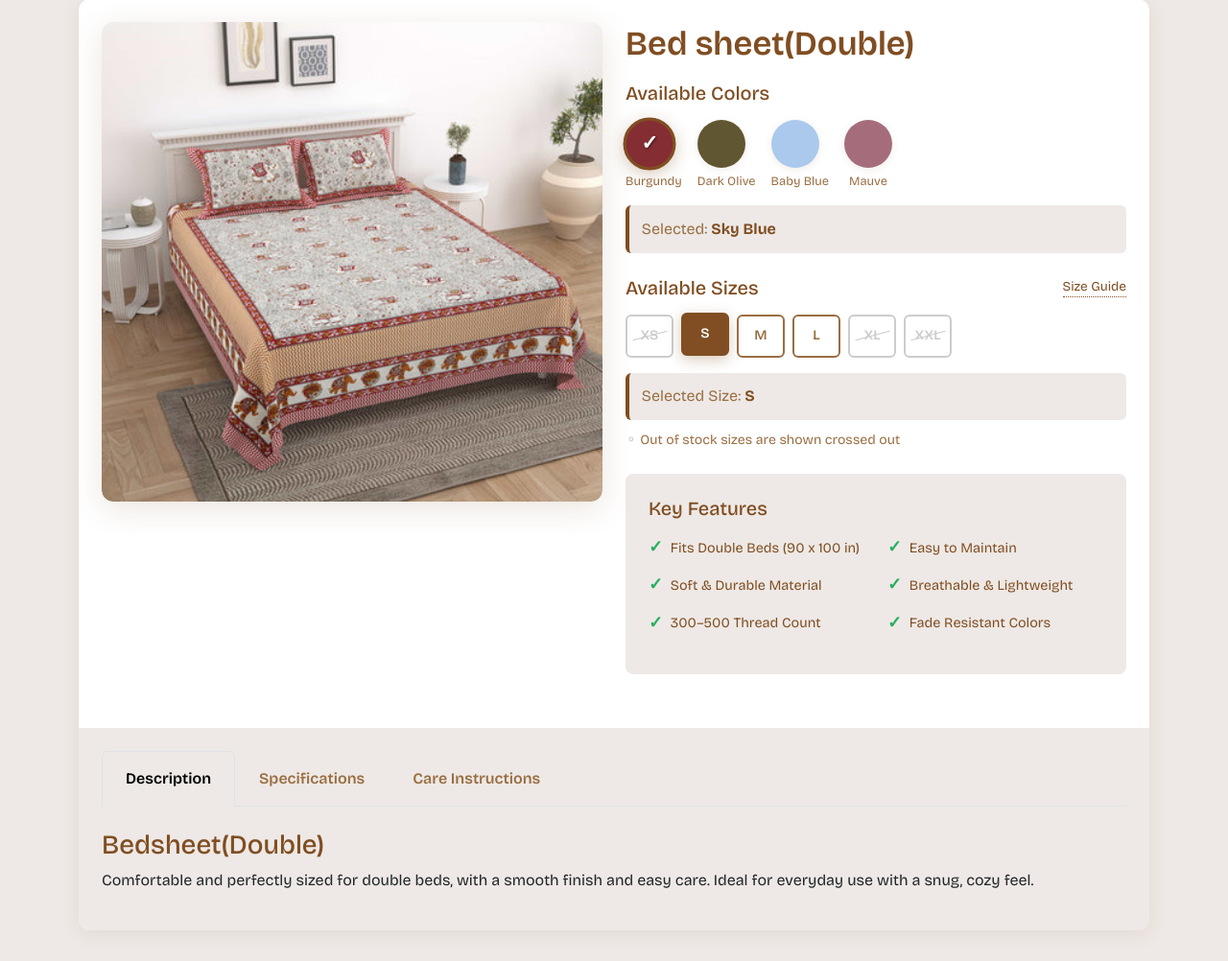
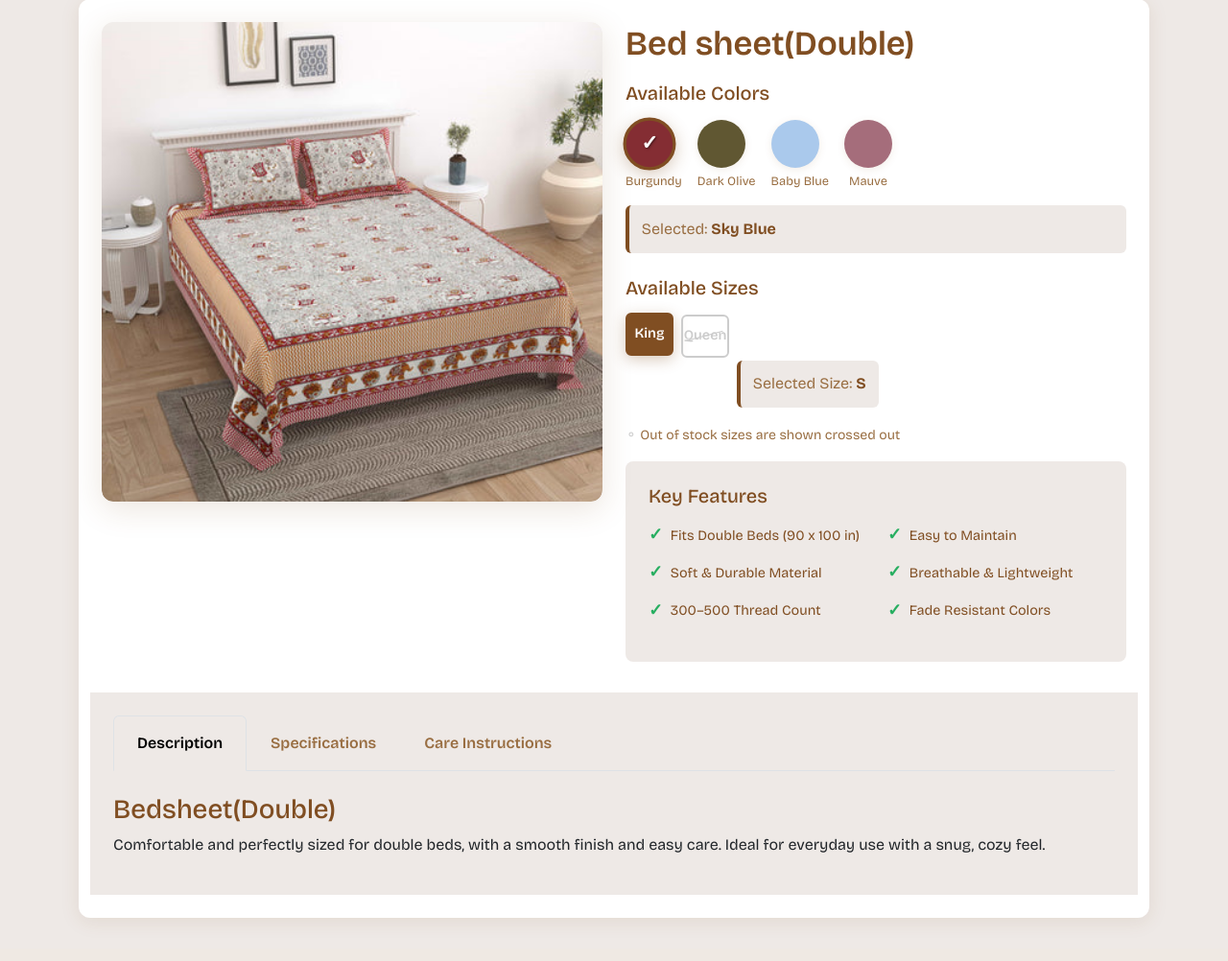
Before and after one commit to MinTkyaw/Product_show_project, a PHP site: page /doubleBedsheet.php in a window 1280 px wide. Shown: the part 105-1107 px from the top of the page at 96% size. After the commit the page ends 1062 px from the top, so only its background shows below. Run offline with PHP 8.4, Linux system fonts and the light colour scheme; some libraries are stand-ins or nearby versions.

Commit message:
file name and link changes

```diff
--- a/blanket.php
+++ b/blanket.php
@@ -170,13 +170,14 @@
                 class="d-flex justify-content-between align-items-center mb-3"
               >
                 <h5 class="text-primary-custom mb-0">Available Sizes</h5>
-                <a
+                <!-- sizeguide -->
+                <!-- <a
                   href="#"
                   class="size-guide-link"
                   data-bs-toggle="modal"
                   data-bs-target="#sizeGuideModal"
                   >Size Guide</a
-                >
+                > -->
               </div>
               <div class="size-options d-flex gap-2 flex-wrap">
                 <button
--- a/cushion.php
+++ b/cushion.php
@@ -171,13 +171,14 @@
                 class="d-flex justify-content-between align-items-center mb-3"
               >
                 <h5 class="text-primary-custom mb-0">Available Sizes</h5>
-                <a
+                <!-- sizeguide -->
+                <!-- <a
                   href="#"
                   class="size-guide-link"
                   data-bs-toggle="modal"
                   data-bs-target="#sizeGuideModal"
                   >Size Guide</a
-                >
+                > -->
               </div>
               <div class="size-options d-flex gap-2 flex-wrap">
                 <button
--- a/doubleBedsheet.php
+++ b/doubleBedsheet.php
@@ -171,29 +171,31 @@
                 class="d-flex justify-content-between align-items-center mb-3"
               >
                 <h5 class="text-primary-custom mb-0">Available Sizes</h5>
-                <a
+                <!-- sizeguide -->
+                <!-- <a
                   href="#"
                   class="size-guide-link"
                   data-bs-toggle="modal"
                   data-bs-target="#sizeGuideModal"
                   >Size Guide</a
-                >
+                > -->
               </div>
               <div class="size-options d-flex gap-2 flex-wrap">
-                <button
+              <!-- Size-XS   -->
+              <!-- <button
                   class="size-option out-of-stock"
                   data-size="XS"
                   title="Extra Small - Out of Stock"
                 >
                   XS
+                </button> -->
+                <button class="size-option active" data-size="King" title="King">
+                  King
                 </button>
-                <button class="size-option active" data-size="S" title="Small">
-                  S
+                <button class="size-option out-of-stock" data-size="Queen" title="Queen - Out of Stock">
+                  Queen
                 </button>
-                <button class="size-option" data-size="M" title="Medium">
-                  M
-                </button>
-                <button class="size-option" data-size="L" title="Large">
+                <!-- <button class="size-option" data-size="L" title="Large">
                   L
                 </button>
                 <button
@@ -212,8 +214,8 @@
                 >
                   XXL
                 </button>
-              </div>
-              <div class="selected-size mt-3">
+              </div> -->
+              <div class="selected-size mt-5">
                 <span class="text-tertiary-custom">Selected Size: </span>
                 <span class="text-primary-custom fw-bold" id="selectedSize"
                   >S</span
--- a/kingBedsheet.php
+++ b/kingBedsheet.php
@@ -171,13 +171,14 @@
                 class="d-flex justify-content-between align-items-center mb-3"
               >
                 <h5 class="text-primary-custom mb-0">Available Sizes</h5>
-                <a
+
+                <!-- sizeguide --><!-- <a
                   href="#"
                   class="size-guide-link"
                   data-bs-toggle="modal"
                   data-bs-target="#sizeGuideModal"
                   >Size Guide</a
-                >
+                > -->
               </div>
               <div class="size-options d-flex gap-2 flex-wrap">
                 <button
--- a/product.php
+++ b/product.php
@@ -225,7 +225,7 @@
           </div>
         </a>
         <a
-          href="kingBedsheet.php"
+          href="doubleBedsheet.php"
           class="col-md-4 mb-lg-0 mt-0 card-group bedding d-none d-block">
           <div
             class="card text-white border-0 justify-content-end position-relative"
@@ -233,7 +233,7 @@
             <div class="ratio ratio-1x1">
               <img
                 class="img-fluid object-fit-cover"
-                src="img/bedding/King1.jpg" />
+                src="img/bedding/double1.jpg" />
             </div>
             <div
               class="position-absolute bottom-0 w-100 p-2 p-lg-4 bg-dark"
--- a/singleBedsheet.php
+++ b/singleBedsheet.php
@@ -171,13 +171,14 @@
                 class="d-flex justify-content-between align-items-center mb-3"
               >
                 <h5 class="text-primary-custom mb-0">Available Sizes</h5>
-                <a
+                <!-- sizeguide -->
+                <!-- <a
                   href="#"
                   class="size-guide-link"
                   data-bs-toggle="modal"
                   data-bs-target="#sizeGuideModal"
                   >Size Guide</a
-                >
+                > -->
               </div>
               <div class="size-options d-flex gap-2 flex-wrap">
                 <button
--- a/tableCover.php
+++ b/tableCover.php
@@ -173,13 +173,14 @@
                 class="d-flex justify-content-between align-items-center mb-3"
               >
                 <h5 class="text-primary-custom mb-0">Available Sizes</h5>
-                <a
+
+                <!-- sizeguide --><!-- <a
                   href="#"
                   class="size-guide-link"
                   data-bs-toggle="modal"
                   data-bs-target="#sizeGuideModal"
                   >Size Guide</a
-                >
+                > -->
               </div>
               <div class="size-options d-flex gap-2 flex-wrap">
                 <button
--- a/towel.php
+++ b/towel.php
@@ -171,13 +171,14 @@
                 class="d-flex justify-content-between align-items-center mb-3"
               >
                 <h5 class="text-primary-custom mb-0">Available Sizes</h5>
-                <a
+                <!-- sizeguide -->
+                <!-- <a
                   href="#"
                   class="size-guide-link"
                   data-bs-toggle="modal"
                   data-bs-target="#sizeGuideModal"
                   >Size Guide</a
-                >
+                > -->
               </div>
               <div class="size-options d-flex gap-2 flex-wrap">
                 <button
```
